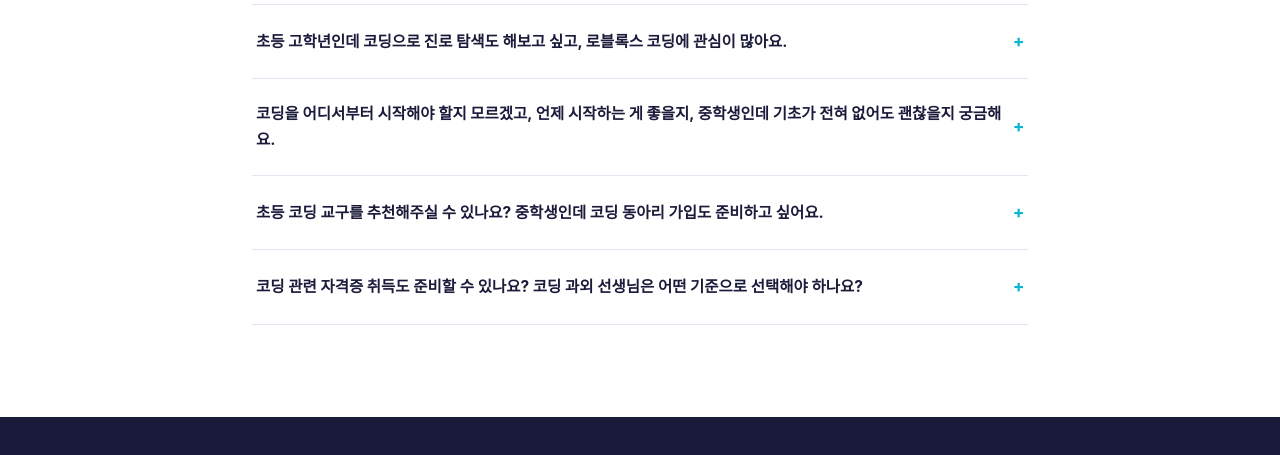
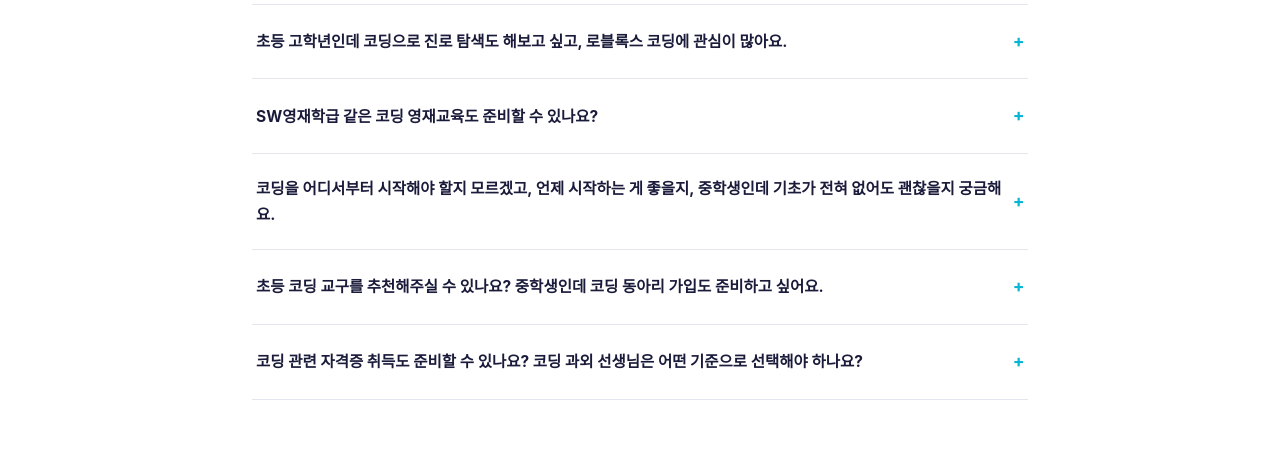
Before and after one commit to hasa080525-ctrl/codingme, a plain HTML site: page index.html in a window 1280 px wide. Shown: the part 11107-11562 px from the top of the page. Drawn offline with Linux system fonts and the light colour scheme; a web font is replaced by a local one.

Commit message:
SEO: 신규 연관키워드 반영 (SW영재학급, 마인크래프트 코딩 교육)
Co-Authored-By: Claude Sonnet 5 <noreply@anthropic.com>

```diff
--- a/index.html
+++ b/index.html
@@ -11,7 +11,7 @@
 <meta name="naver-site-verification" content="89ff5e12c90c4d361fa0873c9fa3425f42fb2703" />
 <meta name="description" content="초중고 코딩과외 코딩미, 무료 시범수업부터 받아보세요. 자바스크립트·파이썬 1:1 화상 수업, 2026년 초등 코딩교육 필수화를 미리 대비합니다.">
 <meta name="robots" content="index, follow, max-snippet:-1, max-image-preview:large, max-video-preview:-1">
-<meta name="keywords" content="코딩과외, 코딩학원, 초등 코딩, 중등 코딩, 초중고 코딩, 1:1 코딩수업, 화상 코딩수업, 자바스크립트 과외, 파이썬 과외, 파이썬 데이터분석, 코딩 필수화, 정보교과 코딩, 앱 만들기 과외, 게임 만들기 코딩, 코딩 무료체험, 코딩 무료시범수업, 고교학점제 코딩, SW·AI 선택과목, 데이터 시각화 과외, 코딩대회 준비, 한국정보올림피아드, KOI 준비, 웹앱 만들기 코딩, 지역별 코딩과외, 디지털새싹, AI 특화과정, 농산어촌 코딩교육, 프로그래밍기능사, 정보처리기능사 실기, 생기부 코딩 대회, 교외대회 수상실적 기재, AI 기초 과외, 머신러닝 입문 과외, 중학교 정보 68시간, 초등 정보 34시간, 스크래치 코딩, 엔트리 코딩, 블록형 코딩 도구, 비대면 코딩과외, 전국 코딩과외, 알고리즘 코딩과외, 고등학생 코딩 과외, 코딩 포트폴리오, 알고리즘 기초, 피지컬컴퓨팅, 데이터분석 기초, 초등 코딩 시작 나이, 중학교 정보 수행평가, 컴퓨팅 사고력, 바이브코딩, 생성형 AI 코딩교육, 국제정보올림피아드, 코딩 해커톤, SW코딩캠프, AI디지털교과서, 생성형 AI 리터러시, 프로그래밍 기초 문법, 데이터분석 프로젝트, AI 윤리교육, 정보교과 보충학습, 온라인 코딩과외, 초등 저학년 코딩과외, 중학생 정보 과외, 코딩 어려워하는 아이, 아이 코딩 흥미 없음, 코딩학원 비용 부담, 코딩 독학 한계, 정보교사 공백, 겨울방학 코딩캠프, 겨울방학 코딩 특강, 초등 겨울방학 코딩, 중등 겨울방학 코딩, 설계된 겨울방학 코딩학습, 세특 연계 코딩, 초등 정보 독립교과 신설, 정보교사 배치율 격차, 방과후 코딩교실 한계, KOI 지역예선 대비, 코딩 동아리 활동, 예비 중1 코딩 선행, 2027 정보교과 코딩 대비, 코딩과외 비교, 코딩 학원 보내야 할지 고민, 코딩 숙제 봐줄 사람 없음, 비전공 부모 코딩 지도 어려움, 중1 정보 교과 첫 수업 적응, 앱인벤터 과외, 코딩 재미없어하는 아이 지도법, 초등 고학년 코딩 진로탐색, 코딩 수업 어디서 시작할지 모름, 초등 코딩 교구 추천, 중학생 코딩 동아리 가입 준비, C언어 기초 과외, 중2 정보 교과 심화학습, 코딩 기초 없는 중학생 과외, 초등학생 로블록스 코딩, 코딩 수업 진도 못 따라가는 아이, 코딩 교육 언제부터 시작해야 할지, 유니티 게임제작 과외, 중3 정보 교과 내신관리, 코딩 자격증 취득 과외, 코딩 과외 선생님 선택 기준">
+<meta name="keywords" content="코딩과외, 코딩학원, 초등 코딩, 중등 코딩, 초중고 코딩, 1:1 코딩수업, 화상 코딩수업, 자바스크립트 과외, 파이썬 과외, 파이썬 데이터분석, 코딩 필수화, 정보교과 코딩, 앱 만들기 과외, 게임 만들기 코딩, 코딩 무료체험, 코딩 무료시범수업, 고교학점제 코딩, SW·AI 선택과목, 데이터 시각화 과외, 코딩대회 준비, 한국정보올림피아드, KOI 준비, 웹앱 만들기 코딩, 지역별 코딩과외, 디지털새싹, AI 특화과정, 농산어촌 코딩교육, 프로그래밍기능사, 정보처리기능사 실기, 생기부 코딩 대회, 교외대회 수상실적 기재, AI 기초 과외, 머신러닝 입문 과외, 중학교 정보 68시간, 초등 정보 34시간, 스크래치 코딩, 엔트리 코딩, 블록형 코딩 도구, 비대면 코딩과외, 전국 코딩과외, 알고리즘 코딩과외, 고등학생 코딩 과외, 코딩 포트폴리오, 알고리즘 기초, 피지컬컴퓨팅, 데이터분석 기초, 초등 코딩 시작 나이, 중학교 정보 수행평가, 컴퓨팅 사고력, 바이브코딩, 생성형 AI 코딩교육, 국제정보올림피아드, 코딩 해커톤, SW코딩캠프, AI디지털교과서, 생성형 AI 리터러시, 프로그래밍 기초 문법, 데이터분석 프로젝트, AI 윤리교육, 정보교과 보충학습, 온라인 코딩과외, 초등 저학년 코딩과외, 중학생 정보 과외, 코딩 어려워하는 아이, 아이 코딩 흥미 없음, 코딩학원 비용 부담, 코딩 독학 한계, 정보교사 공백, 겨울방학 코딩캠프, 겨울방학 코딩 특강, 초등 겨울방학 코딩, 중등 겨울방학 코딩, 설계된 겨울방학 코딩학습, 세특 연계 코딩, 초등 정보 독립교과 신설, 정보교사 배치율 격차, 방과후 코딩교실 한계, KOI 지역예선 대비, 코딩 동아리 활동, 예비 중1 코딩 선행, 2027 정보교과 코딩 대비, 코딩과외 비교, 코딩 학원 보내야 할지 고민, 코딩 숙제 봐줄 사람 없음, 비전공 부모 코딩 지도 어려움, 중1 정보 교과 첫 수업 적응, 앱인벤터 과외, 코딩 재미없어하는 아이 지도법, 초등 고학년 코딩 진로탐색, 코딩 수업 어디서 시작할지 모름, 초등 코딩 교구 추천, 중학생 코딩 동아리 가입 준비, C언어 기초 과외, 중2 정보 교과 심화학습, 코딩 기초 없는 중학생 과외, 초등학생 로블록스 코딩, 코딩 수업 진도 못 따라가는 아이, 코딩 교육 언제부터 시작해야 할지, 유니티 게임제작 과외, 중3 정보 교과 내신관리, 코딩 자격증 취득 과외, 코딩 과외 선생님 선택 기준, SW영재학급, 마인크래프트 코딩 교육">
 <link rel="canonical" href="https://coding.me.kr/">
 <meta property="og:type" content="website">
 <meta property="og:site_name" content="코딩미">
@@ -905,7 +905,11 @@
       </div>
       <div class="faq-item">
         <div class="faq-q">초등 고학년인데 코딩으로 진로 탐색도 해보고 싶고, 로블록스 코딩에 관심이 많아요.<span class="plus">+</span></div>
-        <div class="faq-a"><p>로블록스처럼 아이가 관심 있어 하는 게임 제작 도구를 입구로 삼아 코딩에 흥미를 붙인 뒤, 점차 실제 프로그래밍 언어로 넘어가며 자연스럽게 진로 탐색까지 이어갈 수 있도록 지도합니다.</p></div>
+        <div class="faq-a"><p>로블록스처럼 아이가 관심 있어 하는 게임 제작 도구를 입구로 삼아 코딩에 흥미를 붙인 뒤, 점차 실제 프로그래밍 언어로 넘어가며 자연스럽게 진로 탐색까지 이어갈 수 있도록 지도합니다. 마인크래프트 코딩 교육(마인크래프트 에듀케이션 에디션의 Code Builder)으로 미로 탈출 게임이나 자동 농장 같은 프로젝트를 직접 만들어보는 방식도 로블록스와는 또 다른 재미로 흥미를 붙이기 좋습니다.</p></div>
+      </div>
+      <div class="faq-item">
+        <div class="faq-q">SW영재학급 같은 코딩 영재교육도 준비할 수 있나요?<span class="plus">+</span></div>
+        <div class="faq-a"><p>네, SW영재학급은 시·도교육청 선발 기준에 따라 발굴되어 1년간 100시간 이상의 SW 특화교육을 이수하는 별도 체계입니다. 선발에 필요한 창의적 문제해결력과 코딩 기초 역량을 함께 다져드립니다.</p></div>
       </div>
       <div class="faq-item">
         <div class="faq-q">코딩을 어디서부터 시작해야 할지 모르겠고, 언제 시작하는 게 좋을지, 중학생인데 기초가 전혀 없어도 괜찮을지 궁금해요.<span class="plus">+</span></div>
```
